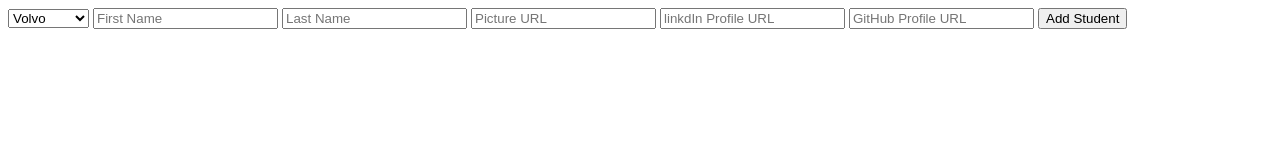
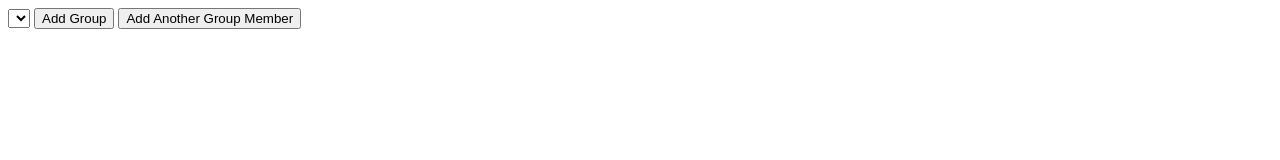
Before and after one commit to Xanture/cf-year-book, a plain HTML site: page groupForm.html in a window 1280 px wide. Drawn offline with Linux system fonts and the light colour scheme.

Commit message:
Drop down menu working

```diff
--- a/app.js
+++ b/app.js
@@ -56,15 +56,28 @@ var studentUpload = new Student (studentFName, studentLname, studentImage, stude
   var addImage = document.createElement('img');
   addImage.src = studentImage;
   app.appendChild(addImage);
-  localStorage.data = JSON.stringify(studentList);
 
 }
+try {
+  studentList = JSON.parse(localStorage.data);
+  console.log(studentList);
+} catch (error) {
+  console.log('no data');
+}
+
+var sel = document.getElementById('group-form');
+console.log(studentList);
+for(var i = 0; i < studentList.length; i++) {
+  var opt = document.createElement('option');
+  opt.text = studentList[i].firstName + ' ' + studentList[i].lastName;
+  console.log(opt.innerHTML);
+  opt.value = studentList[i].firstName;
+  sel.appendChild(opt);
+}
+
 try {
   var storeCreateFrom = document.getElementById('submit');
   storeCreateFrom.addEventListener('submit', handleStudentSubmit);
 } catch (error) {
   console.log('error');
 }
-
-studentList = JSON.parse(localStorage.data);
-console.log(studentList);
--- a/groupForm.html
+++ b/groupForm.html
@@ -6,19 +6,16 @@
   <body>
     <div class="student-form" id="app">
       <form id="submit">
-        <select>
-  <option value="volvo">Volvo</option>
-  <option value="saab">Saab</option>
-  <option value="mercedes">Mercedes</option>
-  <option value="audi">Audi</option>
-</select>
-        <input name="firstName" type="text" placeholder="First Name"/>
+        <select id="group-form">
+        </select>
+        <button type="submit">Add Group</button>
+        <button type="add-member">Add Another Group Member</button>
+        <!-- <input name="firstName" type="text" placeholder="First Name"/>
         <input name="lastName" type="text" placeholder="Last Name"/>
         <input name="studentImg" type="text" placeholder="Picture URL">
         <input name="linkdIn" type="text" placeholder="linkdIn Profile URL">
-        <input name="gitHub" type="text" placeholder="GitHub Profile URL">
+        <input name="gitHub" type="text" placeholder="GitHub Profile URL"> -->
 
-        <button type="submit">Add Student</button>
       </form>
     </div>
     <div id="test"><div>
```
Also changed, not shown: studentAlbum.html (+3 -1 lines).
